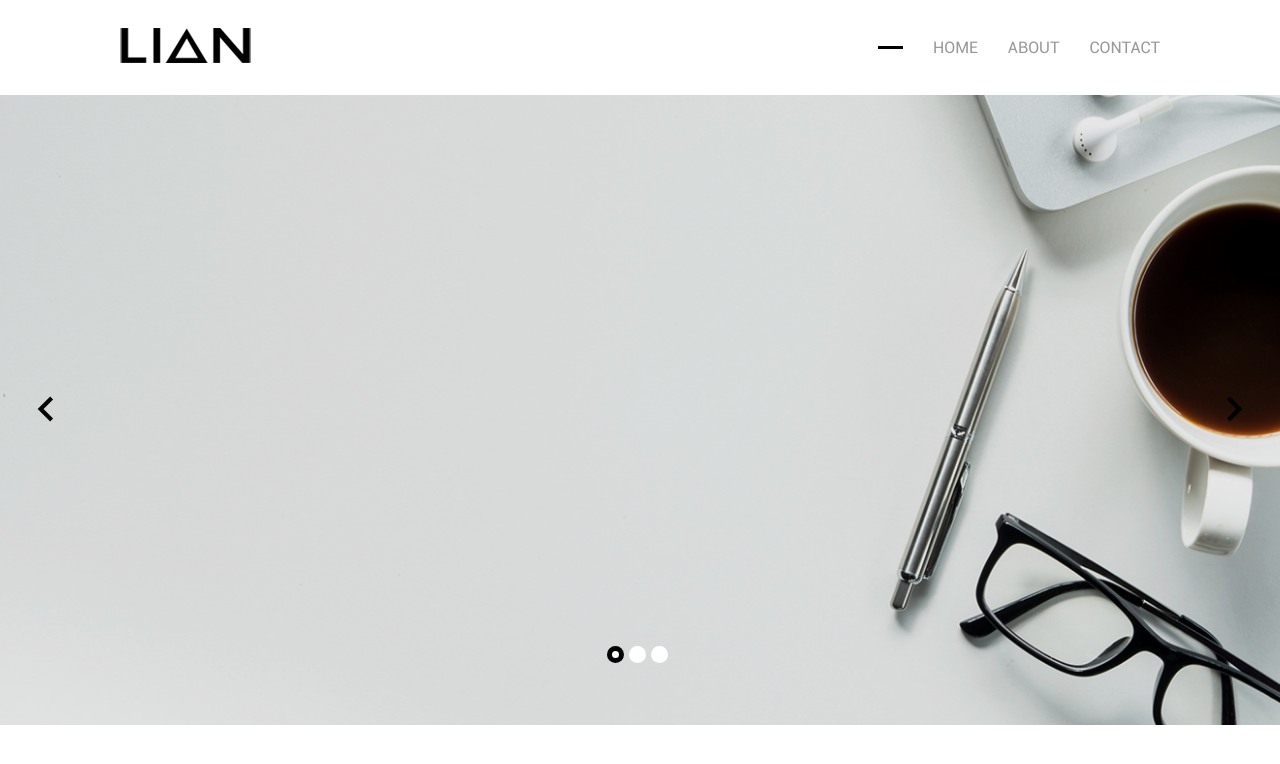
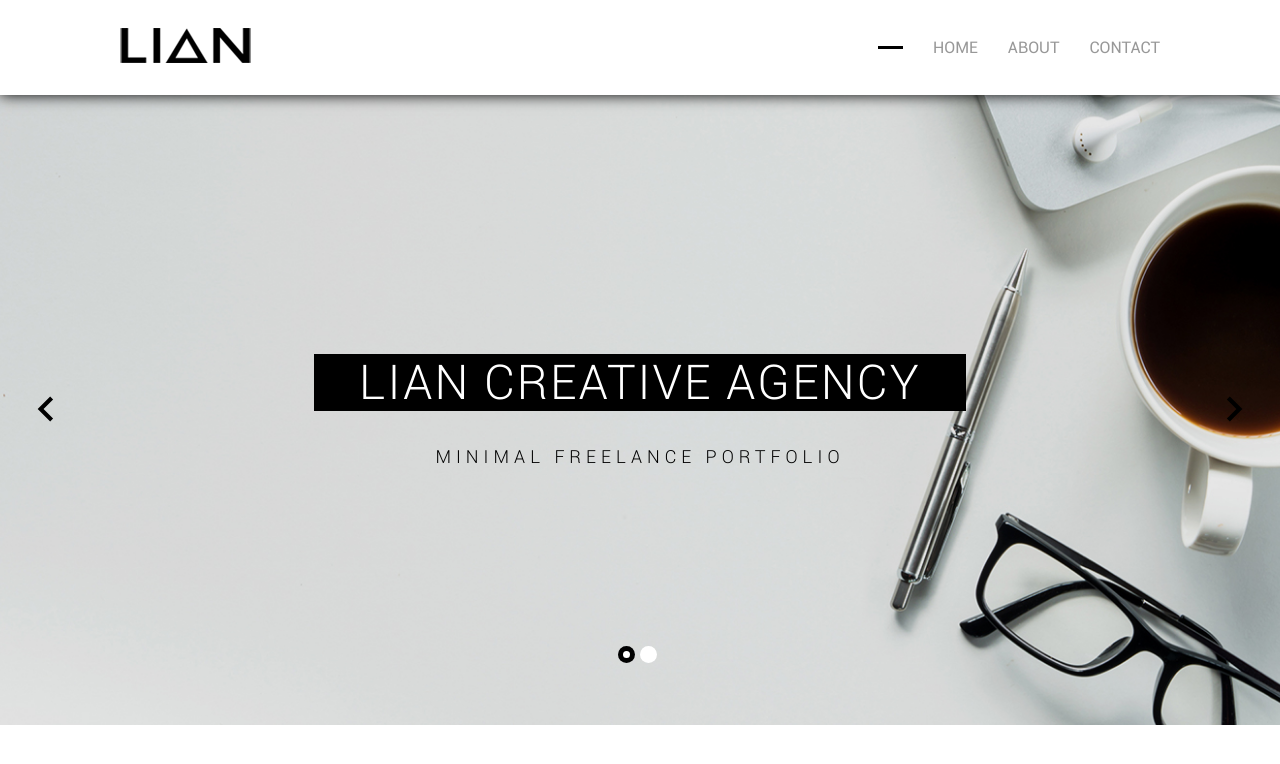
Before and after one commit to CleanBread/LianOnReact, a React (Create React App) app: page /#/ in a window 1280 px wide. Shown: the top 764 px of the page. Built offline with nearby package versions, Linux system fonts and the light colour scheme.

Commit message:
slider готов

```diff
--- a/src/app.sass
+++ b/src/app.sass
@@ -1,6 +1,10 @@
 @font-face
     font-family: RobotoRegular
     src: url("./fonts/RobotoRegular.ttf")
+
+@font-face
+    font-family: RobotoLight
+    src: url("./fonts/RobotoLight.ttf")
 
 .app
     display: flex
--- a/src/components/header/header.sass
+++ b/src/components/header/header.sass
@@ -1,5 +1,6 @@
 .header
     width: 100%
     box-shadow: 0px 0px 14px
+    z-index: 10
     &__container
         margin: 28px 120px
--- a/src/components/slider/Slider.js
+++ b/src/components/slider/Slider.js
@@ -3,7 +3,7 @@ import React, { Component } from 'react';
 import './slider.sass';
 import Slide_1 from '../../img/header-slide1.jpg';
 import Slide_2 from '../../img/header-slide2.jpg';
-import Slide_3 from '../../img/home-7.jpg';
+// import Slide_3 from '../../img/home-7.jpg';
 
 class Slider extends Component {
     constructor(props) {
@@ -11,14 +11,18 @@ class Slider extends Component {
         this.state = {
             slides: [
                 {
-                    eachSlide: `url(${Slide_1})`
+                    eachSlide: `url(${Slide_1})`,
+                    headline: 'Lian Creative Agency',
+                    sentence: 'Minimal Freelance Portfolio'
                 },
                 {
-                    eachSlide: `url(${Slide_2})`
-                },
-                {
-                    eachSlide: `url(${Slide_3})`
+                    eachSlide: `url(${Slide_2})`,
+                    headline: 'Design & Branding',
+                    sentence: 'We Deliver Quality Results'
                 }
+            //     {
+            //         eachSlide: `url(${Slide_3})`
+            //     }
             ],
             autoplay: false,
             active: 0,
@@ -103,9 +107,15 @@ class Slider extends Component {
 
         return this.state.slides.map((item, index) => (
             <div
-                className= "each-slide"
+                className= "each-slide slide"
                 key = {index}
                 style = {{backgroundImage: item.eachSlide, width: transition}}>
+                <div className="slide-content">
+                    <div className="headline">
+                        <span>{item.headline}</span>
+                    </div>
+                    <span className="sentence">{item.sentence}</span>
+                </div>
             </div>
         ))
     }
@@ -117,7 +127,7 @@ class Slider extends Component {
             key = {index}
             ref = "dots"
             onClick = {this.dots.bind(this, index)}>
-                <a></a>
+                <span></span>
             </li>
         ))
     }
--- a/src/components/slider/slider.sass
+++ b/src/components/slider/slider.sass
@@ -55,13 +55,14 @@
             background: white
             border-radius: 50%
             margin-right: 5px
+            cursor: pointer
 
         li.active
             background: black
             position: relative
 
         li.active
-            a
+            span
                 display: inline-block
                 width: 7px
                 height: 7px
@@ -73,13 +74,12 @@
                 transition: .2s
 
         li
-            a
+            span
                 color: #fff
 
         li
-            a:hover
+            span:hover
                 text-decoration: none
-                opacity: 0.7
                 cursor: pointer
 
     .toggle-play
@@ -97,10 +97,29 @@
         cursor: pointer
 
     .each-slide
-        width: 555px
+        // position: relative
         height: 100%
+        display: flex
+        justify-content: center
+        align-items: center
         float: left
         text-align: center
         background-size: cover
         background-position: center center
         background-color: transparent
+        .slide-content
+            display: flex
+            flex-direction: column
+            font-family: RobotoLight
+            text-transform: uppercase
+            .headline
+                background: black
+                color: white
+                font-size: 48px
+                span
+                    margin: 0 45px
+                    letter-spacing: 2px
+            .sentence
+                font-size: 18px
+                margin-top: 35px
+                letter-spacing: 5px
```
